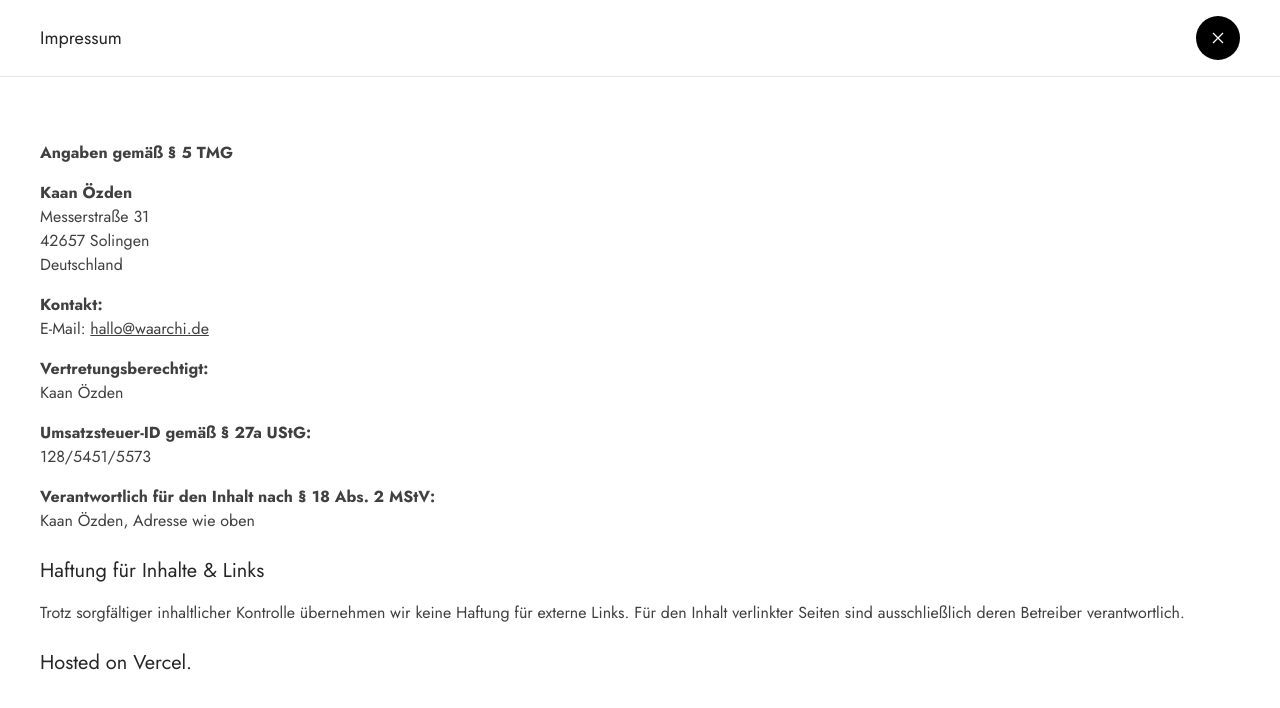
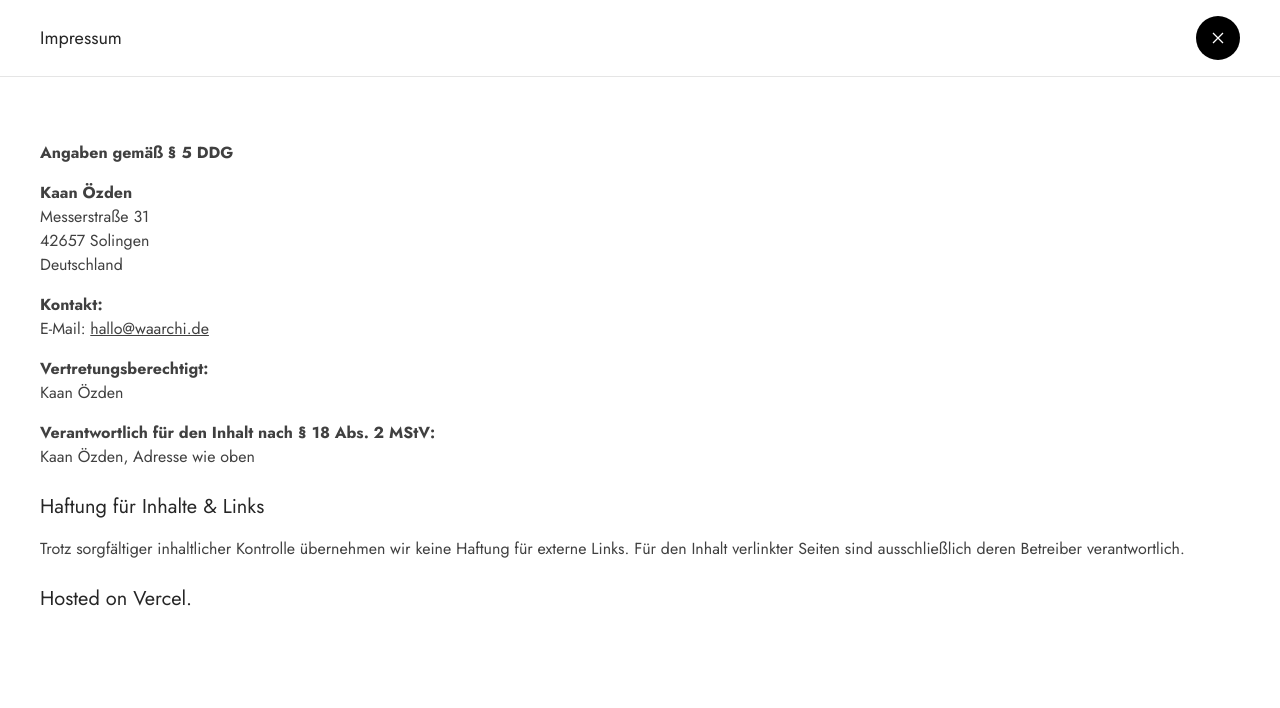
Before and after one commit to bobohatt/archviz-portfolio, a Next.js app: page /impressum in a window 1280 px wide. Shown: the top 708 px of the page. Built offline with nearby package versions, Linux system fonts and the light colour scheme.

Commit message:
Impressum nennt keine Steuernummer mehr
Die Zeile gab die Steuernummer als USt-IdNr nach Paragraf 27a UStG aus. Eine USt-IdNr besteht aus DE plus neun Ziffern; die Steuernummer ist keine Pflichtangabe und gehoert nicht ins Impressum. Ausserdem TMG durch DDG ersetzt.

```diff
--- a/app/impressum/page.tsx
+++ b/app/impressum/page.tsx
@@ -70,7 +70,7 @@ export default function ImpressumPage() {
         {/* Inhalt (identisch strukturiert, nur Text vom bisherigen Impressum) */}
         <div className="max-w-[2000px] mx-auto px-[40px] py-10 md:py-16 text-neutral-700 space-y-6">
           <section className="space-y-4">
-            <p><strong>Angaben gemäß § 5 TMG</strong></p>
+            <p><strong>Angaben gemäß § 5 DDG</strong></p>
             <p>
               <strong>Kaan Özden</strong><br />
               Messerstraße 31<br />
@@ -86,11 +86,6 @@ export default function ImpressumPage() {
             <p>
               <strong>Vertretungsberechtigt:</strong><br />
               Kaan Özden
-            </p>
-
-            <p>
-              <strong>Umsatzsteuer-ID gemäß § 27a UStG:</strong><br />
-              128/5451/5573
             </p>
 
             <p>
```
